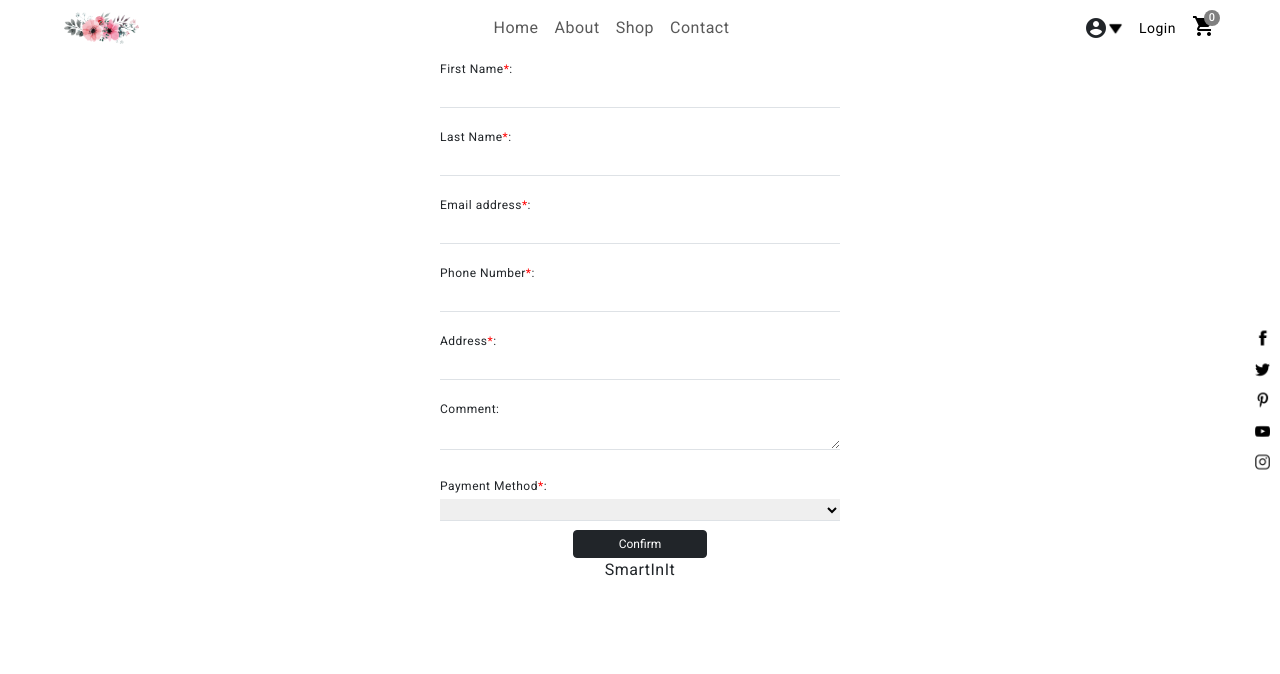
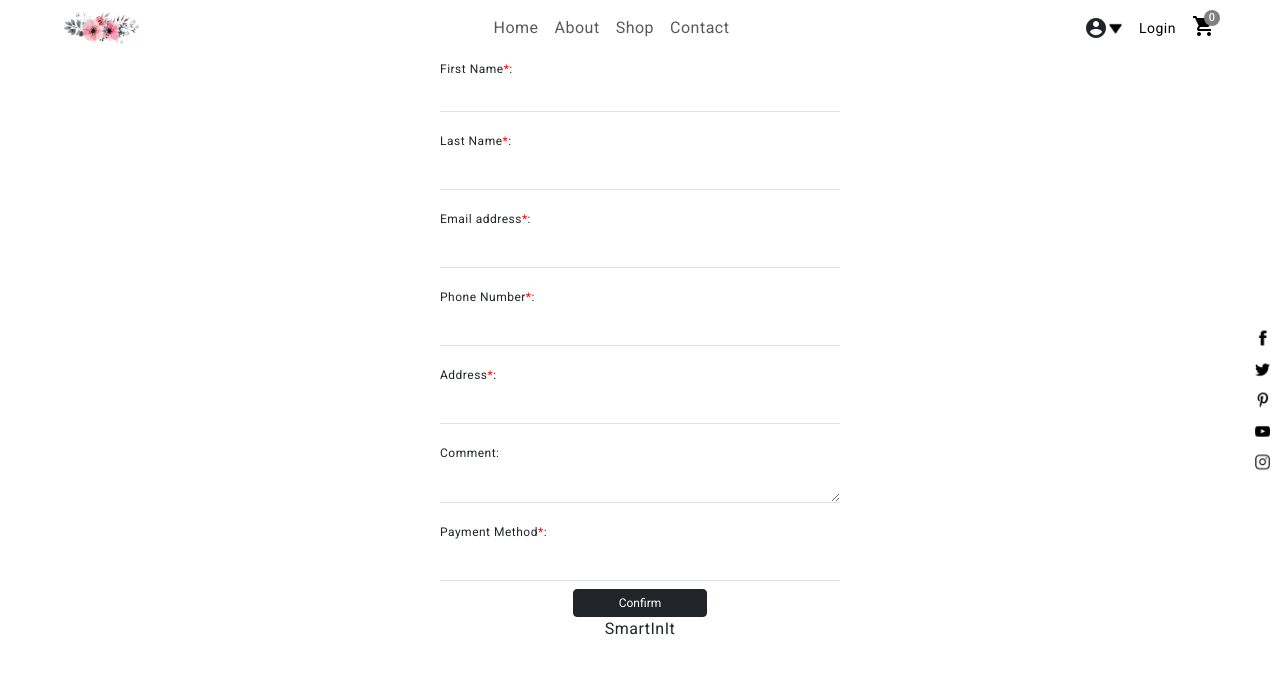
Before and after one commit to daliborb1986/AngularZavrsni, an Angular app: page /productOrder in a window 1280 px wide. Shown: the top 674 px of the page. Built offline with nearby package versions, Linux system fonts and the light colour scheme.

Commit message:
select to do

```diff
--- a/src/app/app.component.ts
+++ b/src/app/app.component.ts
@@ -7,6 +7,7 @@ import { FooterComponent } from "./footer/footer.component";
 import { RouterLinkActive } from '@angular/router';
 import { RouterLink } from '@angular/router';
 import { PageNotFoundComponent } from "./page-not-found/page-not-found.component";
+import { FormControl, FormGroup } from '@angular/forms';
 
 @Component({
     selector: 'app-root',
--- a/src/app/product-order/product-order.component.html
+++ b/src/app/product-order/product-order.component.html
@@ -1,42 +1,42 @@
 <div class="container">
   <div class="row">
     <div class="offset-2 col-8 formContainer d-flex justify-content-center">
-      <form>
+      <form [formGroup]="signupForm">
         <div class="form-group">
           <label for="firstName" class="text-size"
             >First Name<span class="redStar">*</span>:</label
           ><br />
-          <input type="text" id="firstName" class="inputSizing text-size mb-3 border-0 border-bottom"/>
+          <input type="text" id="firstName" name="firstName" formControlName="firstName" class="inputSizing text-size mb-3 border-0 border-bottom rounded-0 form-control"/>
         </div>
         <div class="form-group">
           <label class="text-size" for="lastName">Last Name<span class="redStar">*</span>:</label
           ><br />
-          <input type="text" id="lastName" class="inputSizing mb-3 border-0 border-bottom"/>
+          <input type="text" id="lastName" name="lastName" formControlName="lastName" class="inputSizing mb-3 border-0 border-bottom rounded-0 form-control"/>
         </div>
         <div class="form-group">
           <label class="text-size" for="email">Email address<span class="redStar">*</span>:</label
           ><br />
-          <input type="email" id="email" class="inputSizing mb-3 border-0 border-bottom"/>
+          <input type="email" id="email" name="email" formControlName="email" class="inputSizing mb-3 border-0 border-bottom rounded-0 form-control"/>
         </div>
         <div class="form-group">
           <label class="text-size" for="phone">Phone Number<span class="redStar">*</span>:</label
           ><br />
-          <input type="number" id="phone" class="inputSizing mb-3 border-0 border-bottom"/>
+          <input type="number" id="phone" name="phone" formControlName="phone" class="inputSizing mb-3 border-0 border-bottom rounded-0 form-control"/>
         </div>
         <div class="form-group">
           <label class="text-size" for="address">Address<span class="redStar">*</span>:</label
           ><br />
-          <input type="text" id="address" class="inputSizing mb-3 border-0 border-bottom"/>
+          <input type="text" id="address" name="address" formControlName="address" class="inputSizing mb-3 border-0 border-bottom rounded-0 form-control"/>
         </div>
         <div class="form-group">
           <label class="text-size" for="comment">Comment:</label><br />
-          <textarea id="comment" rows="1" class="inputSizing mb-3 border-0 border-bottom"></textarea>
+          <textarea id="comment" name="comment" formControlName="comment" rows="1" class="inputSizing mb-3 border-0 border-bottom rounded-0 form-control"></textarea>
         </div>
         <div class="form-group">
           <label class="text-size" for="paymentMethod"
             >Payment Method<span class="redStar">*</span>:</label
           ><br />
-          <select id="paymentMethod" class="inputSizing border-0 border-bottom"></select>
+          <select id="paymentMethod" name="paymentMethod" formControlName="paymentMethod" class="inputSizing border-0 border-bottom rounded-0 form-control"></select>
         </div>
         <div class="formContainer d-flex justify-content-center mt-2">
             <button class="btn btn-dark col-4 btn-sm text-size">Confirm</button>
--- a/src/app/product-order/product-order.component.ts
+++ b/src/app/product-order/product-order.component.ts
@@ -1,5 +1,5 @@
 import { Component, OnInit } from '@angular/core';
-import { FormGroup } from '@angular/forms';
+import { FormControl, FormGroup } from '@angular/forms';
 import { ReactiveFormsModule } from '@angular/forms';
 
 @Component({
@@ -14,5 +14,16 @@ export class ProductOrderComponent implements OnInit {
   signupForm: FormGroup;
 
   ngOnInit(): void {
+    this.signupForm = new FormGroup({
+      firstName: new FormControl(),
+      lastName: new FormControl(),
+      email: new FormControl(),
+      phone: new FormControl(),
+      address: new FormControl(),
+      comment: new FormControl(),
+      paymentMethod: new FormControl()
+    })
   }
+
+
 }
```
